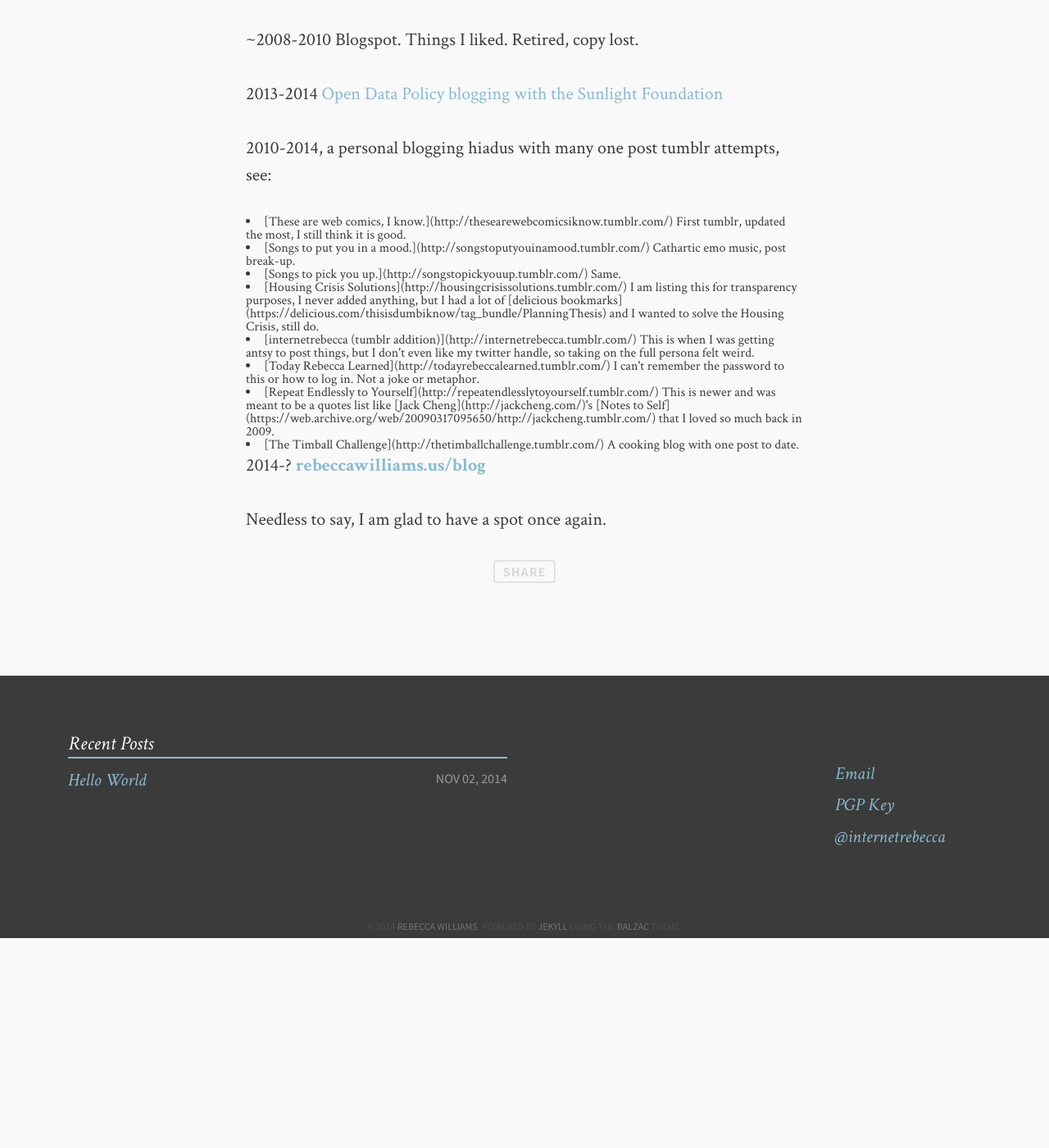
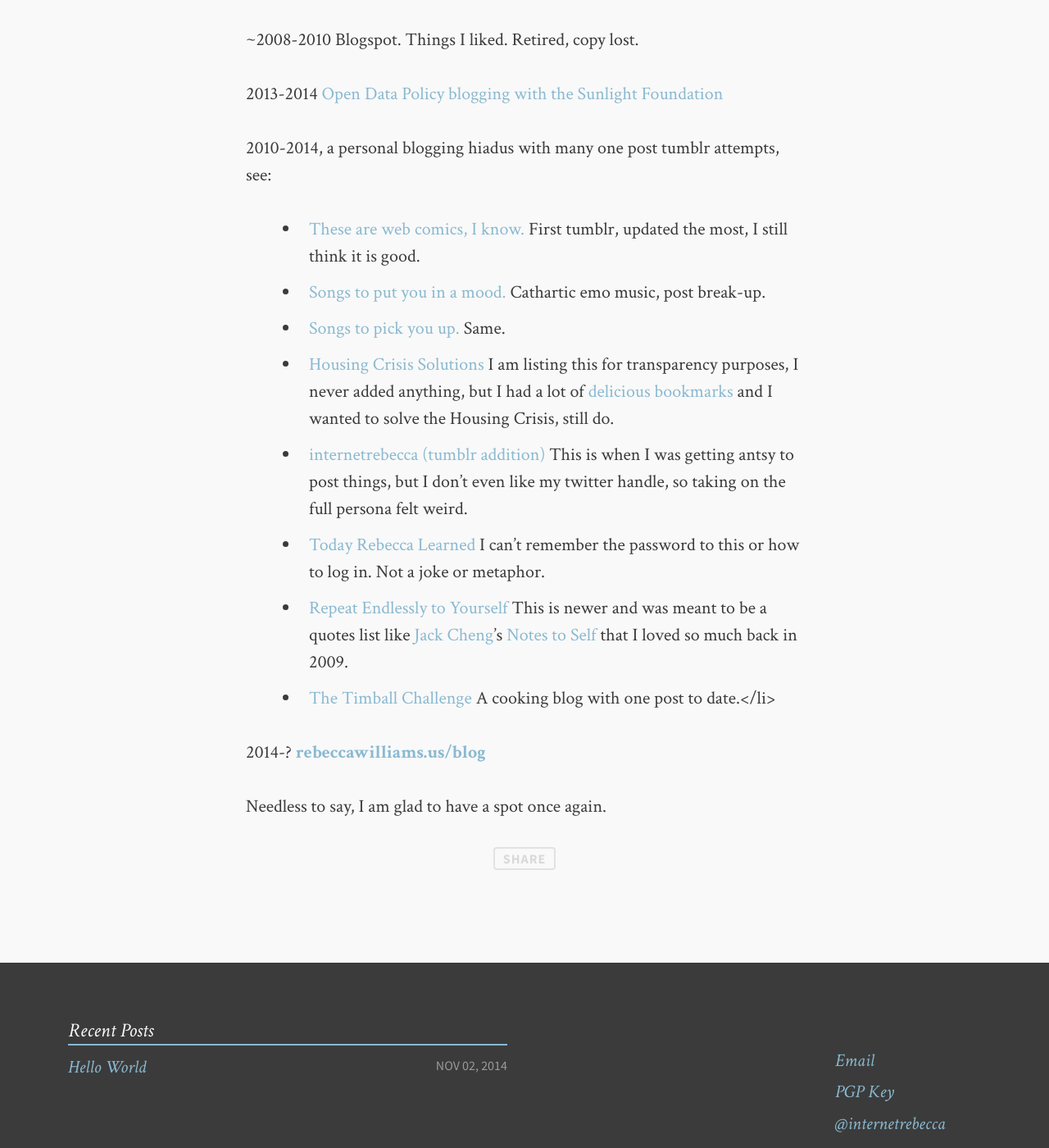
Before and after one commit to rebeccawilliams/rebeccawilliams.us, a Jekyll site: the page built from _posts/2013-08-17-helloworld.md, in a window 1280 px wide and 1400 px high, scrolled down 1483 px. Shown: the whole window at 82% size. Built offline with Jekyll 4.4.1, drawn with Linux system fonts in a browser that asks for light colours; comment, search, counter and statistics services are not loaded; before the commit the page ends 2627 px from its top, so only the background shows below that.

Commit message:
Update 2013-08-17-helloworld.md

```diff
--- a/_posts/2013-08-17-helloworld.md
+++ b/_posts/2013-08-17-helloworld.md
@@ -21,14 +21,14 @@
 2013-2014 [Open Data Policy blogging with the Sunlight Foundation](http://sunlightfoundation.com/blog/author/rwilliams/)
 
 2010-2014, a personal blogging hiadus with many one post tumblr attempts, see:
-<li>[These are web comics, I know.](http://thesearewebcomicsiknow.tumblr.com/) First tumblr, updated the most, I still think it is good.</li>
-<li>[Songs to put you in a mood.](http://songstoputyouinamood.tumblr.com/) Cathartic emo music, post break-up.</li>
-<li>[Songs to pick you up.](http://songstopickyouup.tumblr.com/) Same.</li>
-<li>[Housing Crisis Solutions](http://housingcrisissolutions.tumblr.com/) I am listing this for transparency purposes, I never added anything, but I had a lot of [delicious bookmarks](https://delicious.com/thisisdumbiknow/tag_bundle/PlanningThesis) and I wanted to solve the Housing Crisis, still do.</li>
-<li>[internetrebecca (tumblr addition)](http://internetrebecca.tumblr.com/) This is when I was getting antsy to post things, but I don't even like my twitter handle, so taking on the full persona felt weird.</li>
-<li>[Today Rebecca Learned](http://todayrebeccalearned.tumblr.com/) I can't remember the password to this or how to log in. Not a joke or metaphor.</li>
-<li>[Repeat Endlessly to Yourself](http://repeatendlesslytoyourself.tumblr.com/) This is newer and was meant to be a quotes list like [Jack Cheng](http://jackcheng.com/)'s [Notes to Self](https://web.archive.org/web/20090317095650/http://jackcheng.tumblr.com/) that I loved so much back in 2009.</li>
-<li>[The Timball Challenge](http://thetimballchallenge.tumblr.com/) A cooking blog with one post to date.</li>
+- [These are web comics, I know.](http://thesearewebcomicsiknow.tumblr.com/) First tumblr, updated the most, I still think it is good.
+- [Songs to put you in a mood.](http://songstoputyouinamood.tumblr.com/) Cathartic emo music, post break-up.
+- [Songs to pick you up.](http://songstopickyouup.tumblr.com/) Same.
+- [Housing Crisis Solutions](http://housingcrisissolutions.tumblr.com/) I am listing this for transparency purposes, I never added anything, but I had a lot of [delicious bookmarks](https://delicious.com/thisisdumbiknow/tag_bundle/PlanningThesis) and I wanted to solve the Housing Crisis, still do.
+- [internetrebecca (tumblr addition)](http://internetrebecca.tumblr.com/) This is when I was getting antsy to post things, but I don't even like my twitter handle, so taking on the full persona felt weird.
+- [Today Rebecca Learned](http://todayrebeccalearned.tumblr.com/) I can't remember the password to this or how to log in. Not a joke or metaphor.
+- [Repeat Endlessly to Yourself](http://repeatendlesslytoyourself.tumblr.com/) This is newer and was meant to be a quotes list like [Jack Cheng](http://jackcheng.com/)'s [Notes to Self](https://web.archive.org/web/20090317095650/http://jackcheng.tumblr.com/) that I loved so much back in 2009.
+- [The Timball Challenge](http://thetimballchallenge.tumblr.com/) A cooking blog with one post to date.</li>
 
 2014-? **[rebeccawilliams.us/blog](http://rebeccawilliams.us/blog)**
 
```
